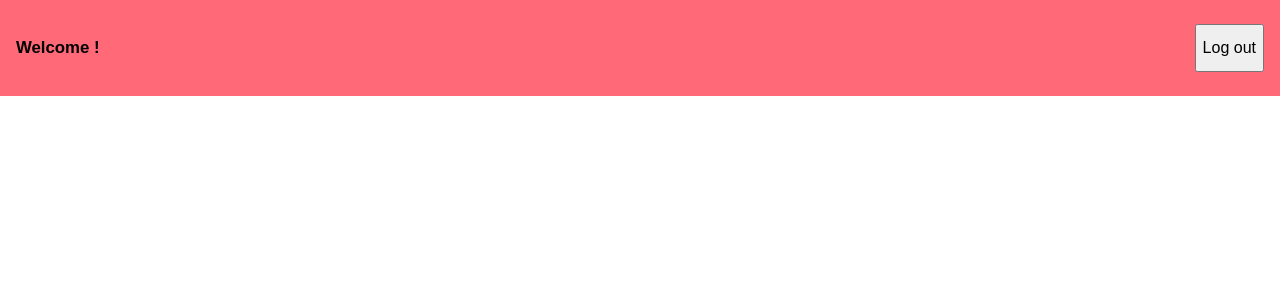
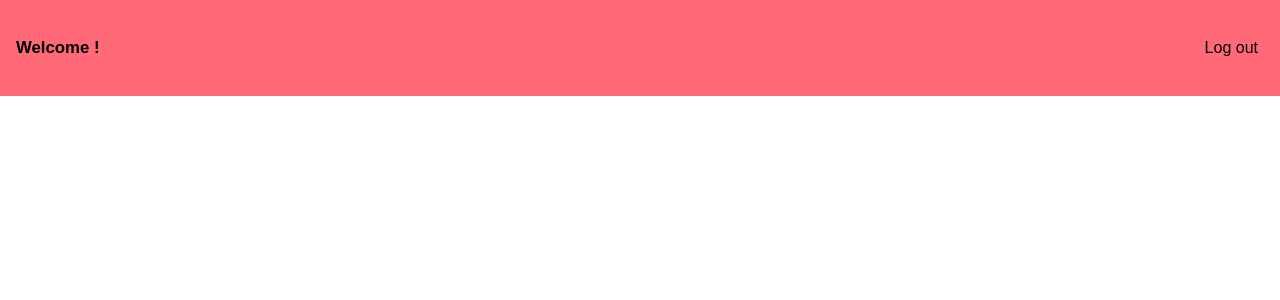
Before and after one commit to benjaminkent/sweet-auth-app, a React (Create React App) app: page /home in a window 1280 px wide. Shown: the top 300 px of the page. Built offline with nearby package versions, Linux system fonts and the light colour scheme; a web font is replaced by a local one.

Commit message:
fixed logout button

```diff
--- a/src/header.scss
+++ b/src/header.scss
@@ -11,4 +11,6 @@ header {
 .logout {
   font-size: 1rem;
   font-family: $capriola;
+  background-color: $salmon;
+  border: none;
 }
```
